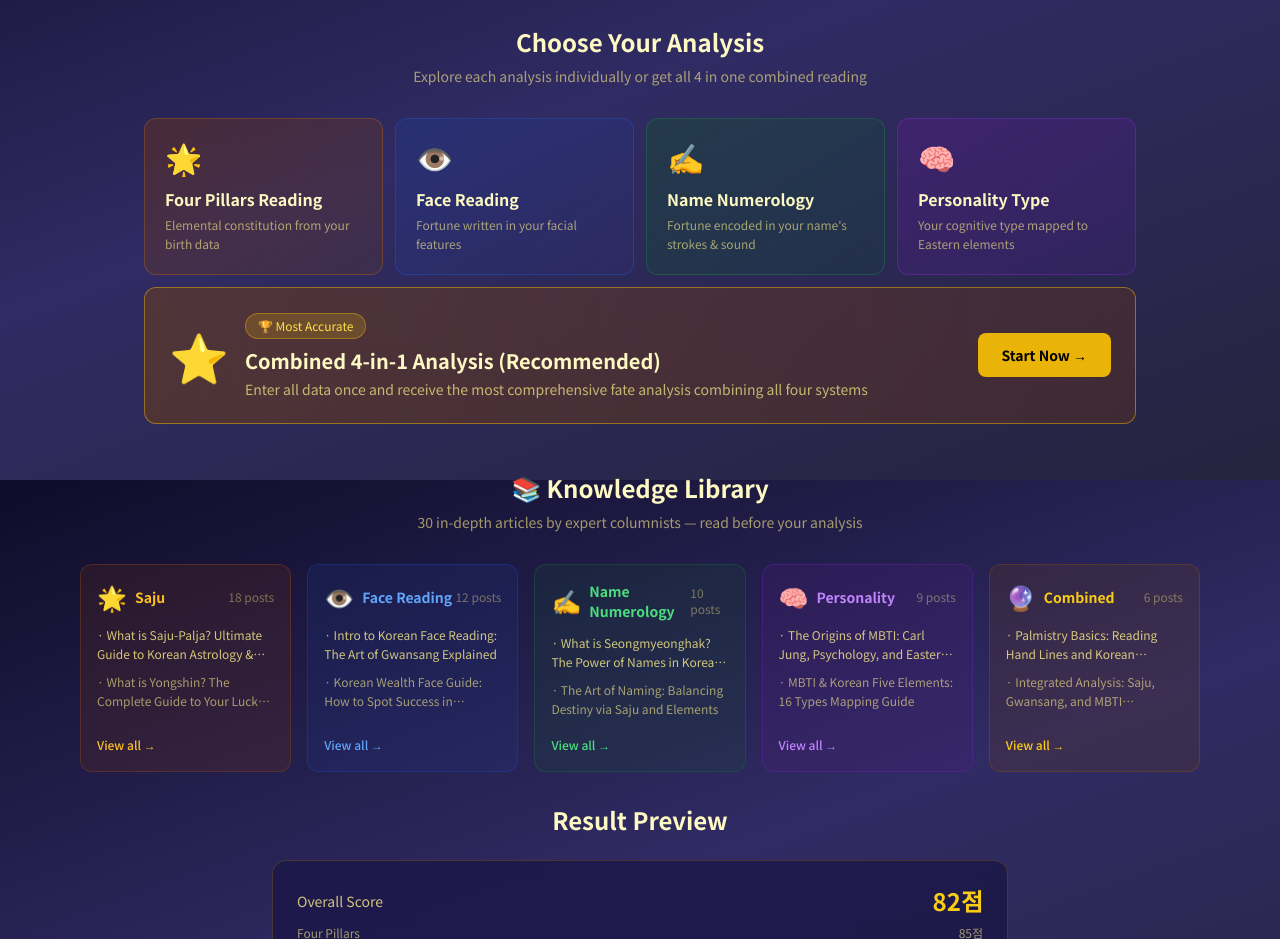
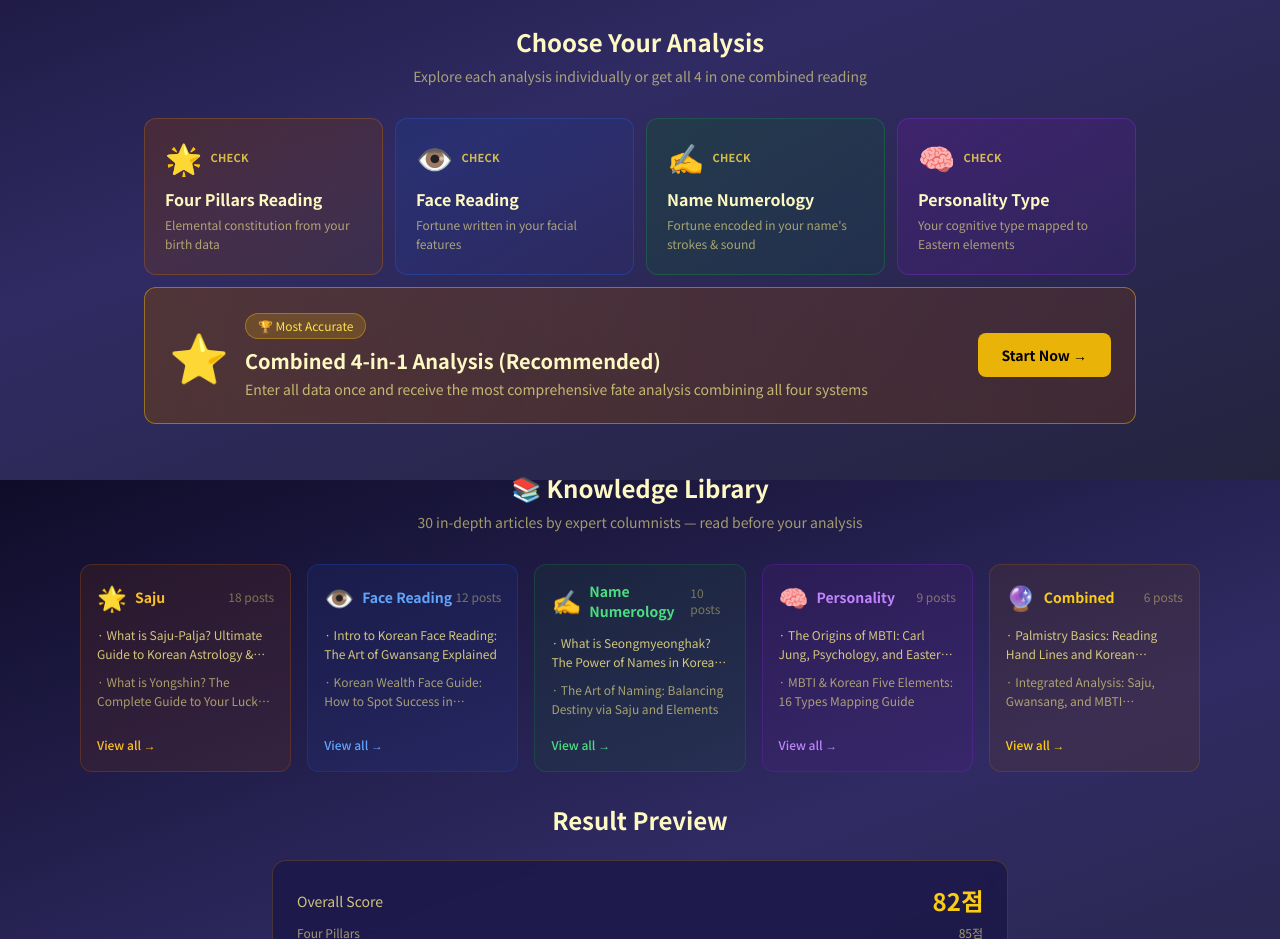
Before and after one commit to hajjanggun-cyber/sazupalza, a Next.js app: page /en in a window 1280 px wide. Shown: the part 1120-2059 px from the top of the page. Built offline with nearby package versions, Linux system fonts and the light colour scheme.

Commit message:
Update homepage labels and analysis delays

```diff
--- a/app/[locale]/gwansang-result/[id]/page.tsx
+++ b/app/[locale]/gwansang-result/[id]/page.tsx
@@ -2,7 +2,7 @@
 
 import { useParams, useRouter } from 'next/navigation';
 import { useEffect, useState, useMemo } from 'react';
-import { RESULT_REVEAL_DELAY_MS } from '../../../../lib/constants/analysis-delay';
+import { SINGLE_RESULT_REVEAL_DELAY_MS } from '../../../../lib/constants/analysis-delay';
 import Navigation from '../../../../components/Navigation';
 import Footer from '../../../../components/Footer';
 import AdSense from '../../../../components/AdSense';
@@ -213,7 +213,7 @@ export default function GwansangResultPage() {
         // sessionStorage에서 이미지 복원
         const img = sessionStorage.getItem('gwansang_front');
         if (img) setFrontImg(img);
-        const t = setTimeout(() => setLoadingDone(true), RESULT_REVEAL_DELAY_MS);
+        const t = setTimeout(() => setLoadingDone(true), SINGLE_RESULT_REVEAL_DELAY_MS);
         return () => clearTimeout(t);
     }, [inputData, locale]);
 
--- a/app/[locale]/page.tsx
+++ b/app/[locale]/page.tsx
@@ -249,7 +249,12 @@ export default async function HomePage({ params: { locale } }: Props) {
             {serviceCards.map((card) => (
               <Link key={card.titleKo} href={card.href}>
                 <div className={`relative rounded-xl border p-5 bg-gradient-to-br ${card.color} ${card.border} transition-all duration-300 hover:-translate-y-1 hover:shadow-lg hover:shadow-yellow-900/20 cursor-pointer h-full`}>
-                  <div className="text-3xl mb-3">{card.icon}</div>
+                  <div className="flex items-center gap-2 mb-3">
+                    <div className="text-3xl">{card.icon}</div>
+                    <span className="text-[11px] font-bold uppercase tracking-wide text-yellow-300/80">
+                      {isKo ? '확인' : 'Check'}
+                    </span>
+                  </div>
                   <h3 className="text-yellow-100 font-bold text-base mb-1">
                     {isKo ? card.titleKo : card.titleEn}
                   </h3>
--- a/app/[locale]/personality-result/[id]/page.tsx
+++ b/app/[locale]/personality-result/[id]/page.tsx
@@ -2,7 +2,7 @@
 
 import { useParams, useRouter } from 'next/navigation';
 import { useMemo, useEffect, useState } from 'react';
-import { RESULT_REVEAL_DELAY_MS } from '../../../../lib/constants/analysis-delay';
+import { SINGLE_RESULT_REVEAL_DELAY_MS } from '../../../../lib/constants/analysis-delay';
 import Navigation from '../../../../components/Navigation';
 import Footer from '../../../../components/Footer';
 import AdSense from '../../../../components/AdSense';
@@ -71,7 +71,7 @@ export default function PersonalityResultPage() {
             const t = setTimeout(() => router.push(`/${locale}`), 100);
             return () => clearTimeout(t);
         }
-        const t = setTimeout(() => setLoadingDone(true), RESULT_REVEAL_DELAY_MS);
+        const t = setTimeout(() => setLoadingDone(true), SINGLE_RESULT_REVEAL_DELAY_MS);
         return () => clearTimeout(t);
     }, [inputData, locale, router]);
 
--- a/app/[locale]/saju-result/[id]/page.tsx
+++ b/app/[locale]/saju-result/[id]/page.tsx
@@ -4,7 +4,7 @@ import { useParams, useRouter } from 'next/navigation';
 import { useMemo, useEffect, useState } from 'react';
 import { calculateSaju } from '../../../../lib/calculator/saju-calculator';
 import { generateSajuResult, SajuFullResult } from '../../../../lib/calculator/saju-result-generator';
-import { RESULT_REVEAL_DELAY_MS } from '../../../../lib/constants/analysis-delay';
+import { SINGLE_RESULT_REVEAL_DELAY_MS } from '../../../../lib/constants/analysis-delay';
 import Navigation from '../../../../components/Navigation';
 import Footer from '../../../../components/Footer';
 import AdSense from '../../../../components/AdSense';
@@ -150,7 +150,7 @@ export default function SajuResultPage() {
 
     // 로딩 타이머 (3초)
     useEffect(() => {
-        const t = setTimeout(() => setLoadingDone(true), RESULT_REVEAL_DELAY_MS);
+        const t = setTimeout(() => setLoadingDone(true), SINGLE_RESULT_REVEAL_DELAY_MS);
         return () => clearTimeout(t);
     }, []);
 
--- a/app/[locale]/seongmyeong-result/[id]/page.tsx
+++ b/app/[locale]/seongmyeong-result/[id]/page.tsx
@@ -5,7 +5,7 @@ import { useMemo, useEffect, useState } from 'react';
 import { calculateName } from '../../../../lib/calculator/name-calculator';
 import { suriData } from '../../../../lib/data/name/suri81';
 import { soundOhaeng, extractChosung, analyzeSoundOhaengRelation } from '../../../../lib/data/name/orhaeng-sound';
-import { RESULT_REVEAL_DELAY_MS } from '../../../../lib/constants/analysis-delay';
+import { SINGLE_RESULT_REVEAL_DELAY_MS } from '../../../../lib/constants/analysis-delay';
 import Navigation from '../../../../components/Navigation';
 import Footer from '../../../../components/Footer';
 import AdSense from '../../../../components/AdSense';
@@ -124,7 +124,7 @@ export default function SeongmyeongResultPage() {
 
     useEffect(() => {
         if (!inputData) router.push(`/${locale}`);
-        const t = setTimeout(() => setLoadingDone(true), RESULT_REVEAL_DELAY_MS);
+        const t = setTimeout(() => setLoadingDone(true), SINGLE_RESULT_REVEAL_DELAY_MS);
         return () => clearTimeout(t);
     }, [inputData, locale]);
 
--- a/components/PersonalityForm.tsx
+++ b/components/PersonalityForm.tsx
@@ -117,7 +117,7 @@ export default function PersonalityForm() {
 
             <div className="relative pt-1 pb-4">
                 <div className="flex justify-between items-center mb-2">
-                    <span className="text-yellow-200/60 text-xs font-medium">Question {step + 1} of 20</span>
+                    <span className="text-yellow-200/60 text-xs font-medium">Question {step + 1} of 28</span>
                     <span className="text-yellow-400/80 text-xs font-bold">{progress}%</span>
                 </div>
                 <div className="overflow-hidden h-2 mb-4 text-xs flex rounded bg-yellow-900/40">
--- a/lib/constants/analysis-delay.ts
+++ b/lib/constants/analysis-delay.ts
@@ -1 +1,2 @@
 export const RESULT_REVEAL_DELAY_MS = 3500;
+export const SINGLE_RESULT_REVEAL_DELAY_MS = 5000;
```
